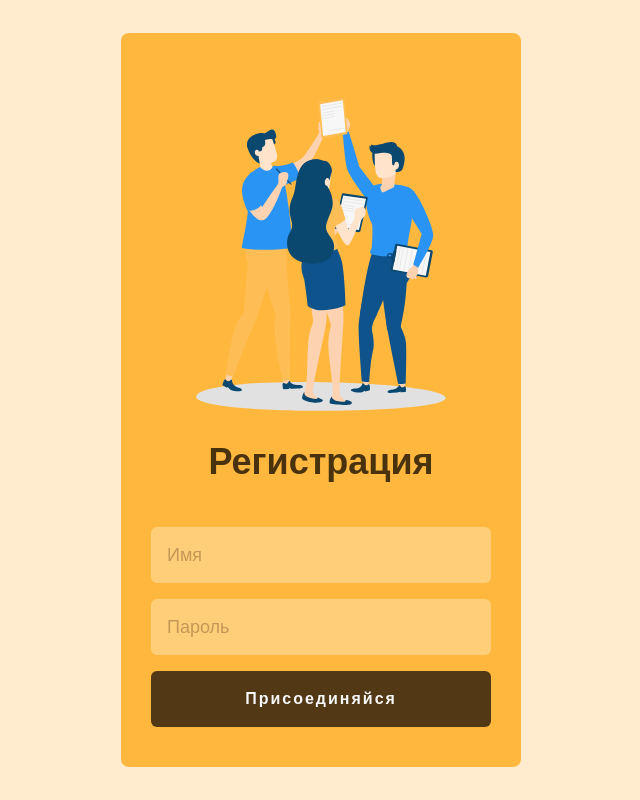
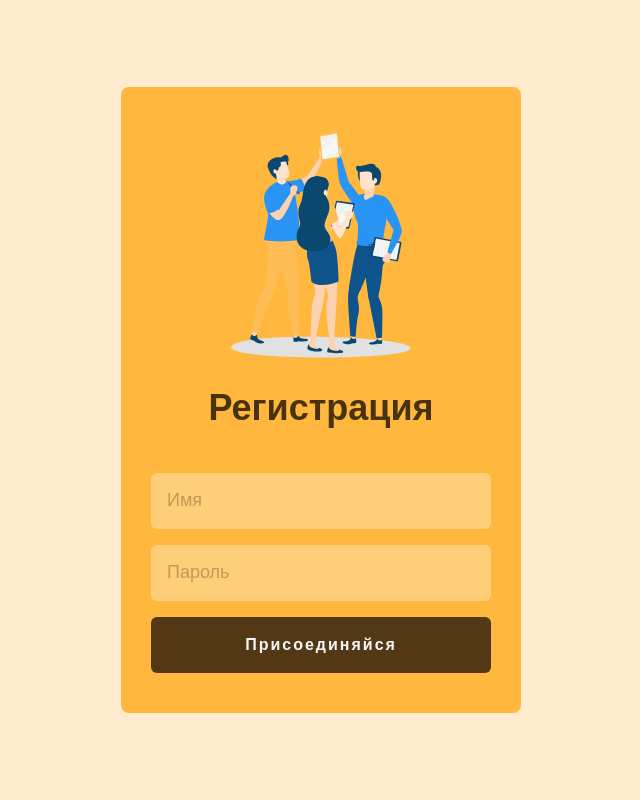
Before and after one commit to PapakhinaIrina/My-portfolio, a React (Create React App) app in the folder my-portfolio/: page /portfolio/signup in a window 1280 px wide. Shown: the whole page, without its empty margins (319-959 px from the left). Built offline with nearby package versions, Linux system fonts and the light colour scheme.

Commit message:
fix Sign up box

```diff
--- a/my-portfolio/src/components/Portfolio/Cases/SignUp/style.css
+++ b/my-portfolio/src/components/Portfolio/Cases/SignUp/style.css
@@ -24,7 +24,7 @@ button{
 
 .containerSignUp {
   width: 400px;
-  padding: 60px 30px 32px;
+  padding: 40px 30px 32px;
   border-radius: 8px;
   background-color: rgb(255, 184, 61);
   text-align: center;
@@ -38,7 +38,7 @@ button{
 }
 
 .containerSignUp img {
-  width: 260px;
+  width: 190px;
   padding: 5px;
   margin-bottom: 10px;
 }
```
